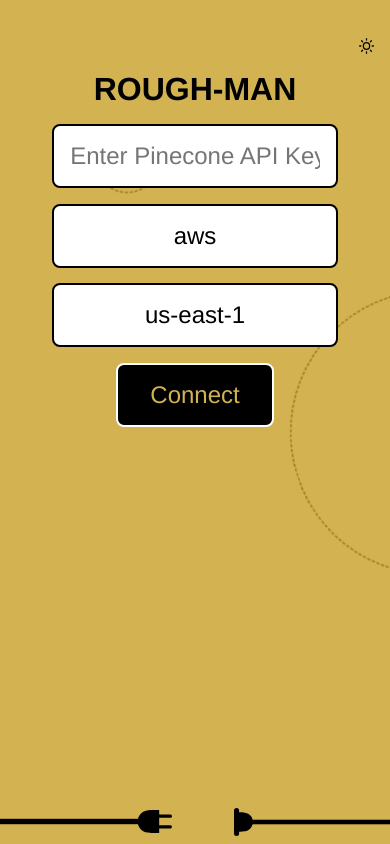
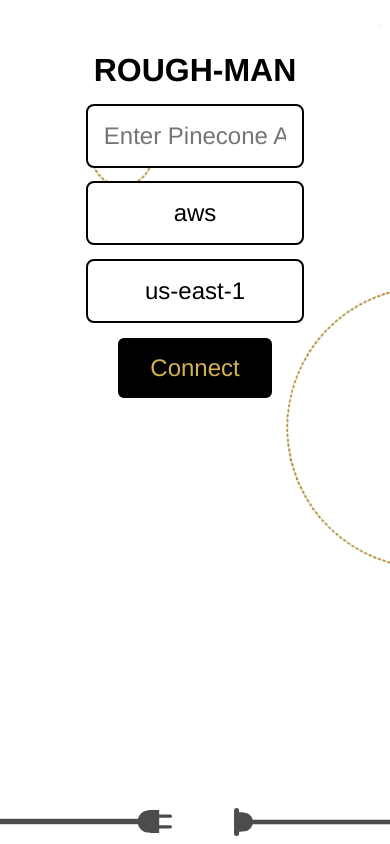
Before and after one commit to yuvasria924/roughGPT, a SvelteKit app in the folder rough-app/: page / in a window 390 px wide. Built offline with nearby package versions, Linux system fonts and the light colour scheme.

Commit message:
Redesign main layout with modern styling and global CSS import
cgen-ffd989ca439d48fb8d6fa846404cdef1

```diff
--- a/rough-app/src/routes/+layout.svelte
+++ b/rough-app/src/routes/+layout.svelte
@@ -2,10 +2,12 @@
 	import { onMount } from 'svelte';
 	import { setContext } from 'svelte';
 	import { goto } from '$app/navigation';
+	import { applyTheme } from '$lib/stores/theme.js';
+	import ThemeToggle from '$lib/components/ThemeToggle.svelte';
+	import '$lib/styles/global.css';
 
 	let { children } = $props();
 
-	let darkModeToggleSrc = $state('/sun.svg'); // Default icon
 	/**
 	 * @type {HTMLImageElement}
 	 */
@@ -17,143 +19,132 @@
 
 	function logout() {
 		goto('/');
-		plug.classList.remove('connected');
-		socket.classList.remove('connected');
+		if (plug && socket) {
+			plug.classList.remove('connected');
+			socket.classList.remove('connected');
+		}
 		localStorage.removeItem('apiKey');
 	}
 
-	function toggle() {
-		const body = window.document.body;
-		body.classList.toggle('dark-mode');
-
-		// Change icon when toggled
-		darkModeToggleSrc = body.classList.contains('dark-mode') ? '/moon.svg' : '/sun.svg';
-	}
-
 	function connectAnimation() {
-		// Ensure plug exists before modifying it
-		if (plug) {
+		if (plug && socket) {
 			plug.classList.add('connected');
 			socket.classList.add('connected');
 		}
 	}
 
 	setContext('animations', { connectAnimation });
+
 	onMount(() => {
-		toggle();
-		toggle();
-		document.getElementById('dark-mode-toggle')?.addEventListener('click', toggle);
-		plug.addEventListener('click', logout);
-		socket.addEventListener('click', logout);
+		// Initialize theme
+		applyTheme('system');
+
+		// Setup logout handlers
+		if (plug) plug.addEventListener('click', logout);
+		if (socket) socket.addEventListener('click', logout);
+
+		// Auto-connect if API key exists
 		if (localStorage.getItem('apiKey')) {
 			connectAnimation();
 		}
 	});
 </script>
 
-<img
-	id="dark-mode-toggle"
-	class="dark-mode-toggle"
-	src={darkModeToggleSrc}
-	alt="Toggle Dark Mode"
-/>
+<div class="theme-toggle-container">
+	<ThemeToggle size="md" />
+</div>
 
-<img bind:this={plug} class="plug" src="/plug.svg" alt="plug" />
-<img bind:this={socket} class="socket" src="/socket.svg" alt="socket" />
+<div class="connection-indicators">
+	<img bind:this={plug} class="plug" src="/plug.svg" alt="Disconnect" />
+	<img bind:this={socket} class="socket" src="/socket.svg" alt="Disconnect" />
+</div>
 
 {@render children()}
 
 <style>
-	:global(body) .plug {
+	.theme-toggle-container {
+		position: fixed;
+		top: var(--space-4);
+		right: var(--space-4);
+		z-index: 50;
+	}
+
+	.connection-indicators {
+		position: fixed;
+		bottom: 0;
+		left: 0;
+		right: 0;
+		z-index: 10;
+		pointer-events: none;
+	}
+
+	.plug {
 		width: 52vw;
 		height: auto;
-		position: fixed;
+		position: absolute;
 		left: -8%;
 		bottom: 2.95vw;
 		filter: none;
-		cursor:pointer;
-		transition:
-			filter 0.3s,
-			left 0.33s;
+		cursor: pointer;
+		pointer-events: auto;
+		transition: all var(--transition-slow);
+		opacity: 0.7;
 	}
 
-	:global(body.dark-mode) .plug {
-		filter: invert(1);
-		transition:
-			filter 0.3s,
-			left 0.33s;
+	.plug:hover {
+		opacity: 1;
+		transform: scale(1.02);
 	}
 
-	:global(body) :global(.plug.connected) {
-		left: 0%;
-		transition: left 0.33s;
+	[data-theme="dark"] .plug {
+		filter: invert(1);
 	}
 
-	:global(body) {
-		background-color: #d3b251;
-		transition: background-color 0.3s;
+	.plug.connected {
+		left: 0%;
+		opacity: 1;
 	}
 
-	:global(body.dark-mode) {
-		background-color: black;
-		transition: background-color 0.3s;
-	}
-
-	:global(body) .socket {
+	.socket {
 		width: 50vw;
 		height: auto;
 		bottom: 2.15vw;
-		position: fixed;
+		position: absolute;
 		right: -10%;
 		filter: none;
-		cursor:pointer;
-		transition:
-			filter 0.3s,
-			right 0.33s;
+		cursor: pointer;
+		pointer-events: auto;
+		transition: all var(--transition-slow);
+		opacity: 0.7;
 	}
 
-	:global(body.dark-mode) .socket {
-		filter: invert(1);
-		transition:
-			filter 0.3s,
-			right 0.33s;
+	.socket:hover {
+		opacity: 1;
+		transform: scale(1.02);
 	}
 
-	:global(body) :global(.socket.connected) {
-		right: 0%;
-		transition: right 0.33s;
+	[data-theme="dark"] .socket {
+		filter: invert(1);
 	}
 
-	.dark-mode-toggle {
-		position: fixed;
-		right: 4%;
-		top: 4.5%;
-		cursor: pointer;
-		width: 4vw;
-		height: auto;
-	}
-	/*  Highlight effect on hover */
-	.dark-mode-toggle:hover {
-		filter: brightness(1.2); /* Slight highlight effect */
-		transform: scale(1.1); /* Slight zoom effect */
-		transition: 0.2s ease-in-out; /* Smooth animation */
+	.socket.connected {
+		right: 0%;
+		opacity: 1;
 	}
 
-	/*  Make the moon icon white when dark mode is active */
-	:global(body.dark-mode) .dark-mode-toggle {
-		filter: invert(1) brightness(2);
-	}
-
-	/* Responsive design for smaller screens */
+	/* Responsive adjustments */
 	@media (max-width: 768px) {
-		:global(body) :global(.plug.connected) {
+		.plug.connected {
 			left: -0.1%;
-			transition: left 0.33s;
 		}
 
-		:global(body) :global(.socket.connected) {
+		.socket.connected {
 			right: -0.1%;
-			transition: right 0.33s;
+		}
+
+		.theme-toggle-container {
+			top: var(--space-2);
+			right: var(--space-2);
 		}
 	}
 </style>
```
